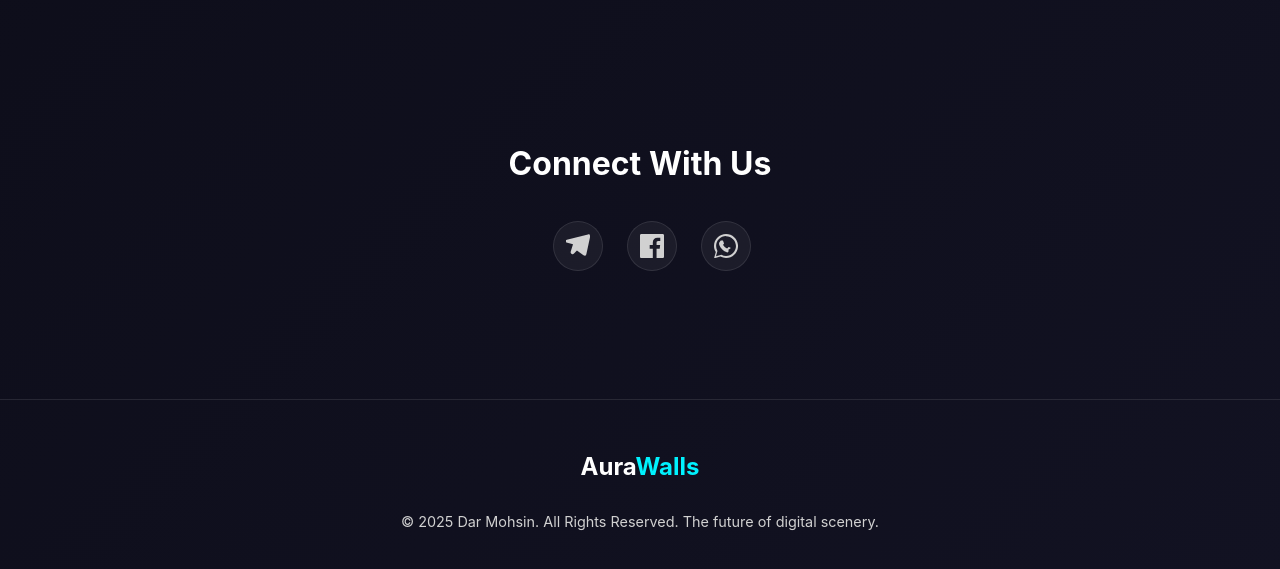
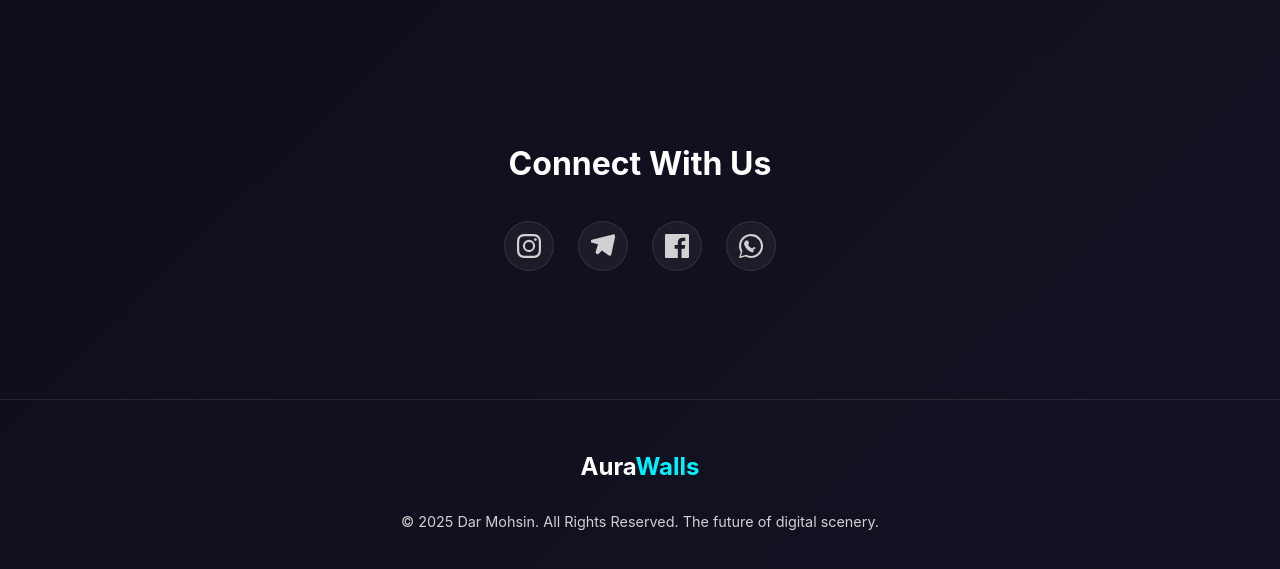
Before and after one commit to darmohsin63/Wallpaper-site, a plain HTML site: page index.html in a window 1280 px wide. Shown: the part 1717-2286 px from the top of the page. Drawn offline with Linux system fonts and the light colour scheme.

Commit message:
Update index.html
Main insta link

```diff
--- a/index.html
+++ b/index.html
@@ -479,7 +479,7 @@
         <section id="contact" class="container">
             <h2>Connect With Us</h2>
             <div class="social-links">
-                <a href="#" class="https://www.instagram.com/darmohsin63?igsh=c210Zm9xb2NtZm1p" title="Instagram">
+                <a href="https://www.instagram.com/darmohsin63?igsh=c210Zm9xb2NtZm1p" class="social-link" title="Instagram">
                     <svg viewBox="0 0 24 24" xmlns="http://www.w3.org/2000/svg"><path d="M12 2.163c3.204 0 3.584.012 4.85.07 3.252.148 4.771 1.691 4.919 4.919.058 1.265.069 1.645.069 4.85s-.011 3.584-.069 4.85c-.149 3.225-1.664 4.771-4.919 4.919-1.266.058-1.644.07-4.85.07s-3.584-.012-4.85-.07c-3.252-.148-4.771-1.691-4.919-4.919-.058-1.265-.069-1.645-.069-4.85s.011-3.584.069-4.85c.149-3.225 1.664-4.771 4.919-4.919C8.416 2.175 8.796 2.163 12 2.163m0-2.163C8.74 0 8.333.011 7.053.072 2.695.272.273 2.69.073 7.052.012 8.333 0 8.74 0 12s.012 3.667.072 4.947c.2 4.358 2.618 6.78 6.98 6.98C8.333 23.988 8.74 24 12 24s3.667-.012 4.947-.072c4.358-.2 6.78-2.618 6.98-6.98C23.988 15.667 24 15.26 24 12s-.012-3.667-.072-4.947c-.2-4.358-2.618-6.78-6.98-6.98C15.667.012 15.26 0 12 0zm0 5.838a6.162 6.162 0 100 12.324 6.162 6.162 0 000-12.324zM12 16a4 4 0 110-8 4 4 0 010 8zm6.406-11.845a1.44 1.44 0 100 2.88 1.44 1.44 0 000-2.88z"/></svg>
                 </a>
                 <a href="#" class="social-link" title="Telegram">
```
